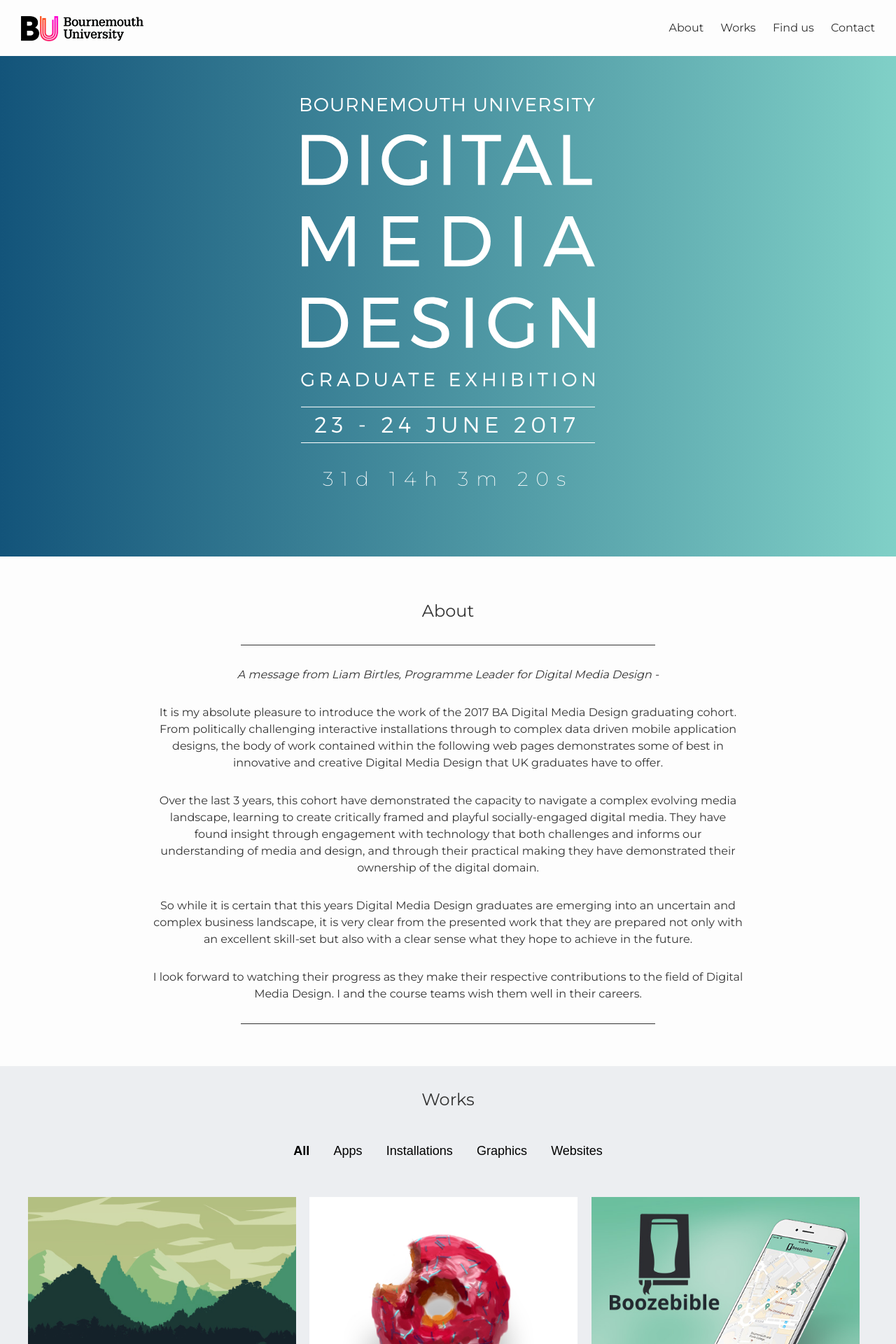
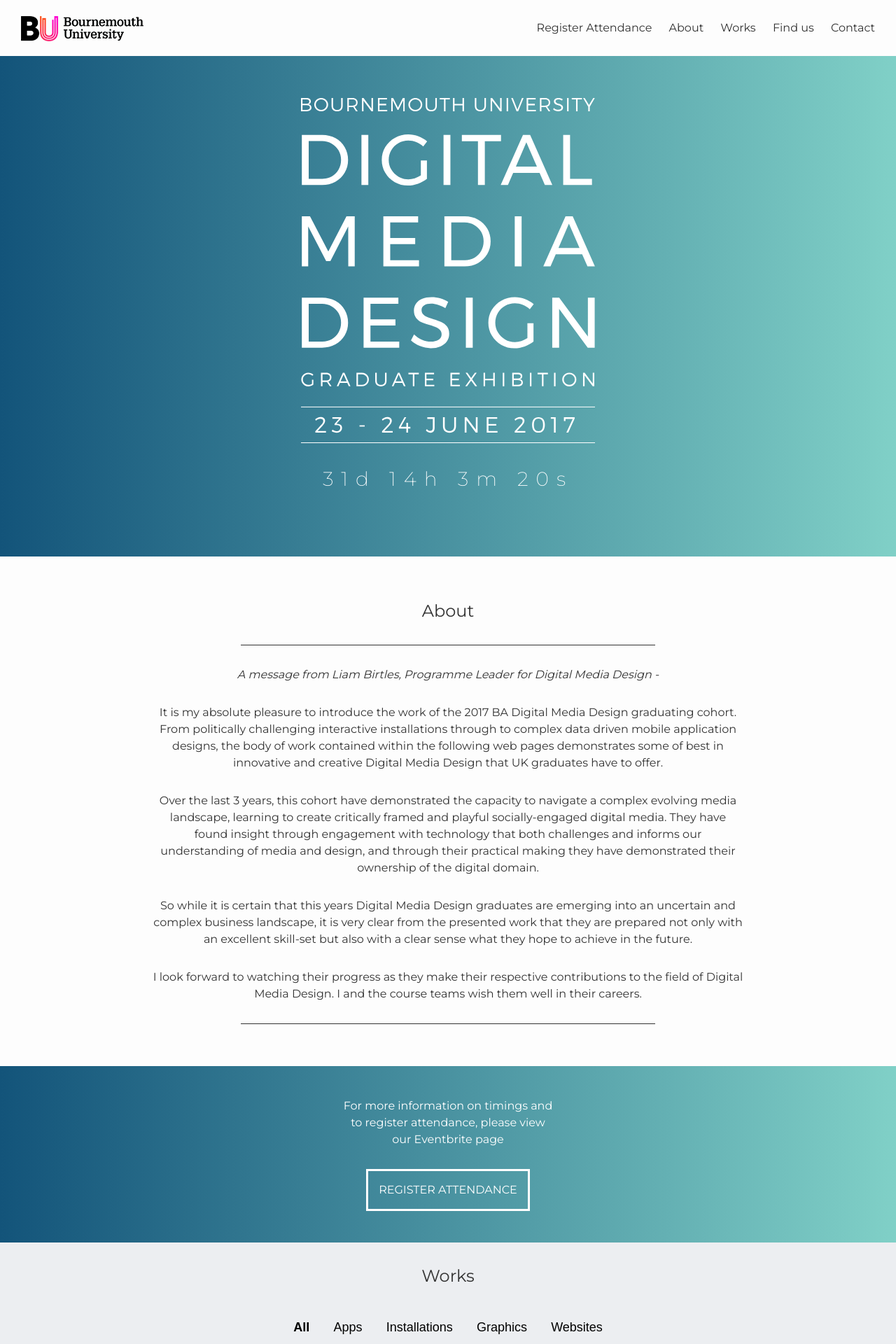
Before and after one commit to budmd/budmd.github.io, a Jekyll site: the page built from index.html, in a window 1280 px wide. Shown: the top 1920 px of the page at 70% size. Built offline with Jekyll 4.4.1, drawn with Linux system fonts in a browser that asks for light colours; nearby versions of some CDN libraries.

Commit message:
added register attendance section

```diff
--- a/_includes/header.html
+++ b/_includes/header.html
@@ -20,6 +20,7 @@
           {% endif %}
         {% endfor %} -->
 
+                <a href="https://www.eventbrite.co.uk/e/digital-media-design-graduate-exhibition-tickets-34652322028" target="_blank" class="page-link">Register Attendance</a>
                 <a href="/#about" class="page-link">About</a>
                 <a href="/#works" class="page-link">Works</a>
                 <a href="/#find-us" class="page-link">Find us</a>
--- a/_sass/_layout.scss
+++ b/_sass/_layout.scss
@@ -264,6 +264,36 @@
     }
 }
 
+.eventbrite {
+    padding: $spacing-unit 0;
+    text-align: center;
+    color: #fff;
+    background: #13547a;
+    background: -webkit-linear-gradient(left, #13547a, #80d0c7);
+    background: -o-linear-gradient(left, #13547a, #80d0c7);
+    background: -moz-linear-gradient(left, #13547a, #80d0c7);
+    background: linear-gradient(to right, #13547a, #80d0c7);
+    p:first-child {
+        padding-top: $spacing-unit/2;
+        padding-bottom: $spacing-unit;
+        max-width: 300px;
+        margin: 0 auto;
+    }
+    a {
+        padding: $spacing-unit/2;
+        border: 3px solid white;
+        color: white;
+        text-transform: uppercase;
+        transition: all 0.2s;
+        display: inline-block;
+        &:hover {
+            text-decoration: none;
+            background: white;
+            color: #80d0c7;
+        }
+    }
+}
+
 .works,
 .contact {
     background-color: #eceef1;
@@ -467,7 +497,7 @@
         a {
             text-align: center;
             display: block;
-            padding: $spacing-unit/2 0 ;
+            padding: $spacing-unit/2 0;
         }
         &.email {
             a {
--- a/index.html
+++ b/index.html
@@ -28,6 +28,15 @@
             </p>
         </section>
     </div>
+
+    <section class="eventbrite">
+        <div class="wrapper">
+            <p>For more information on timings and to register attendance, please view our Eventbrite page</p>
+            <p>
+                <a href="https://www.eventbrite.co.uk/e/digital-media-design-graduate-exhibition-tickets-34652322028" target="_blank">Register Attendance</a>
+            </p>
+        </div>
+    </section>
 
 
     <section class="works" id="works">
```
Lines whose indentation alone changed are shown as unchanged.
